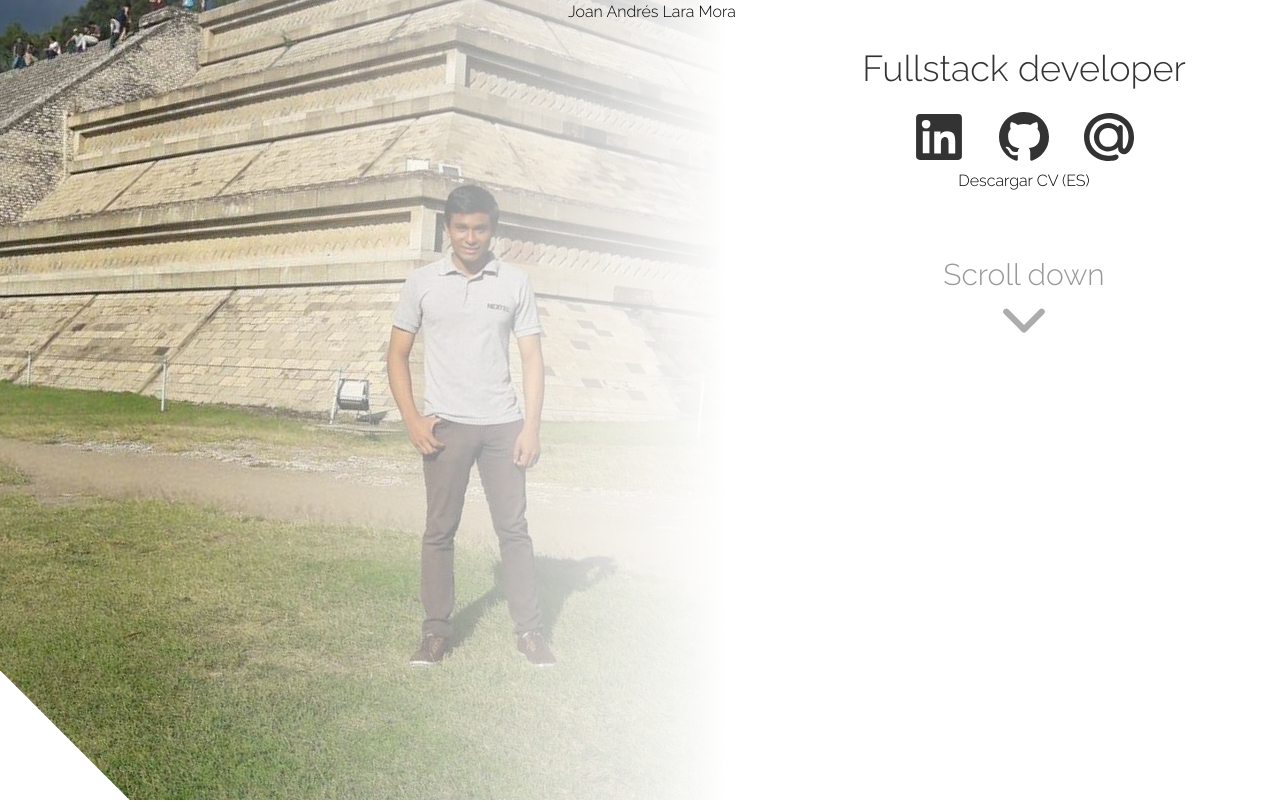
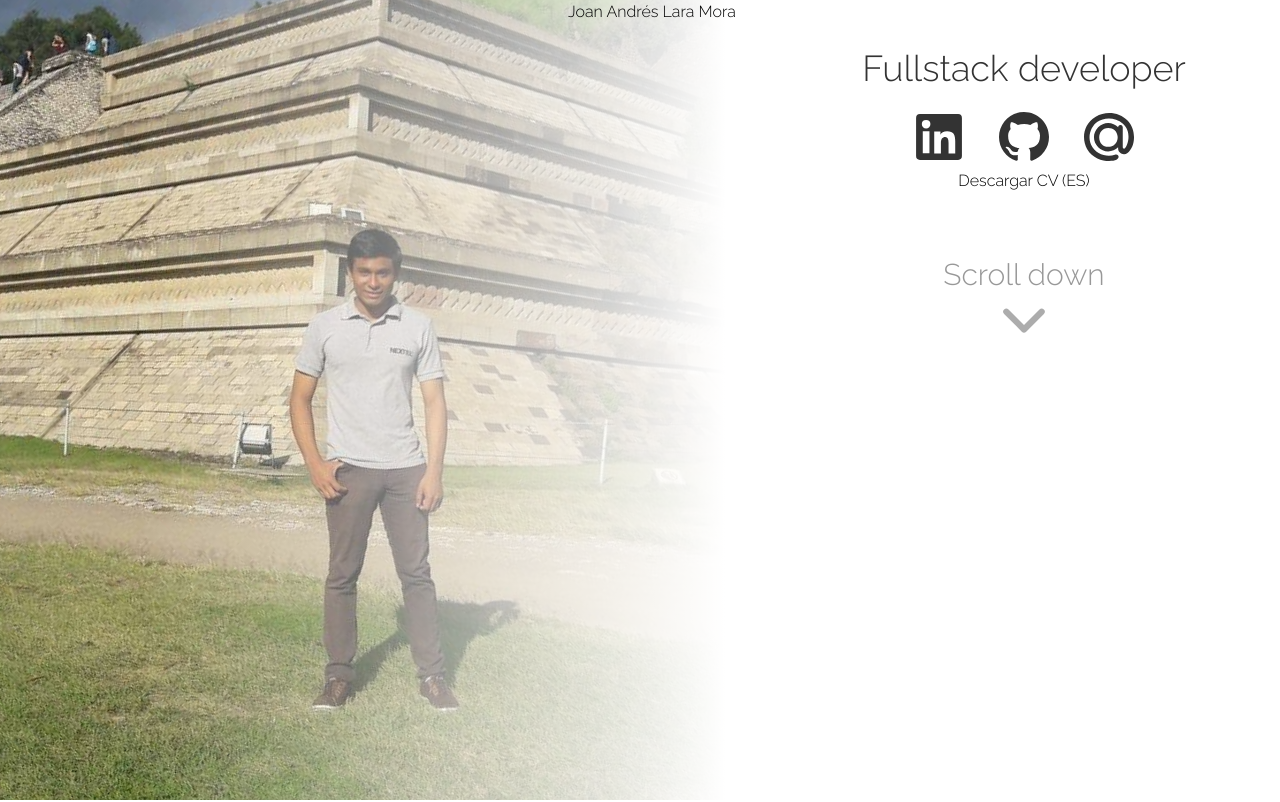
Before and after one commit to Joandres-Lara/website, a Next.js app: page / in a window 1280 px wide. Shown: the top 802 px of the page. Built offline with nearby package versions, Linux system fonts and the light colour scheme.

Commit message:
fix: styles
update: title

```diff
--- a/app/cv/resume-pdf.ts
+++ b/app/cv/resume-pdf.ts
@@ -11,7 +11,7 @@ export default class ResumePdf implements ResumableFile {
  /**
   *
   */
- static FILE_OUTPUT_PATH = "app/resume.pdf";
+ static FILE_OUTPUT_PATH = "public/resume.pdf";
  static FILE_TEMPLATE_NAME = "resume-pdf.handlebars";
  /**
   *
--- a/components/details/details.module.css
+++ b/components/details/details.module.css
@@ -20,7 +20,7 @@
  transform: rotate(45deg) translate(-350px);
 
  @media screen(md) {
-  transform: rotate(45deg) scale(1.25) translate(-70px, -100px);
+  transform: rotate(45deg) scale(1.25) translate(-100px, -20px);
  }
 }
 
--- a/pages/index.tsx
+++ b/pages/index.tsx
@@ -2,10 +2,14 @@ import Details from "components/details";
 import About from "components/about";
 import Projects from "components/projects";
 import Footer from "components/footer";
+import Head from "next/head";
 
 export default function Home() {
  return (
   <>
+   <Head>
+    <title>Joan Andrés Lara Mora | Fullstack Developer</title>
+   </Head>
    <Details />
    <About />-
    <Projects />
```
Also changed, not shown: 2 other files (tests, documents, lock files or other folders).
